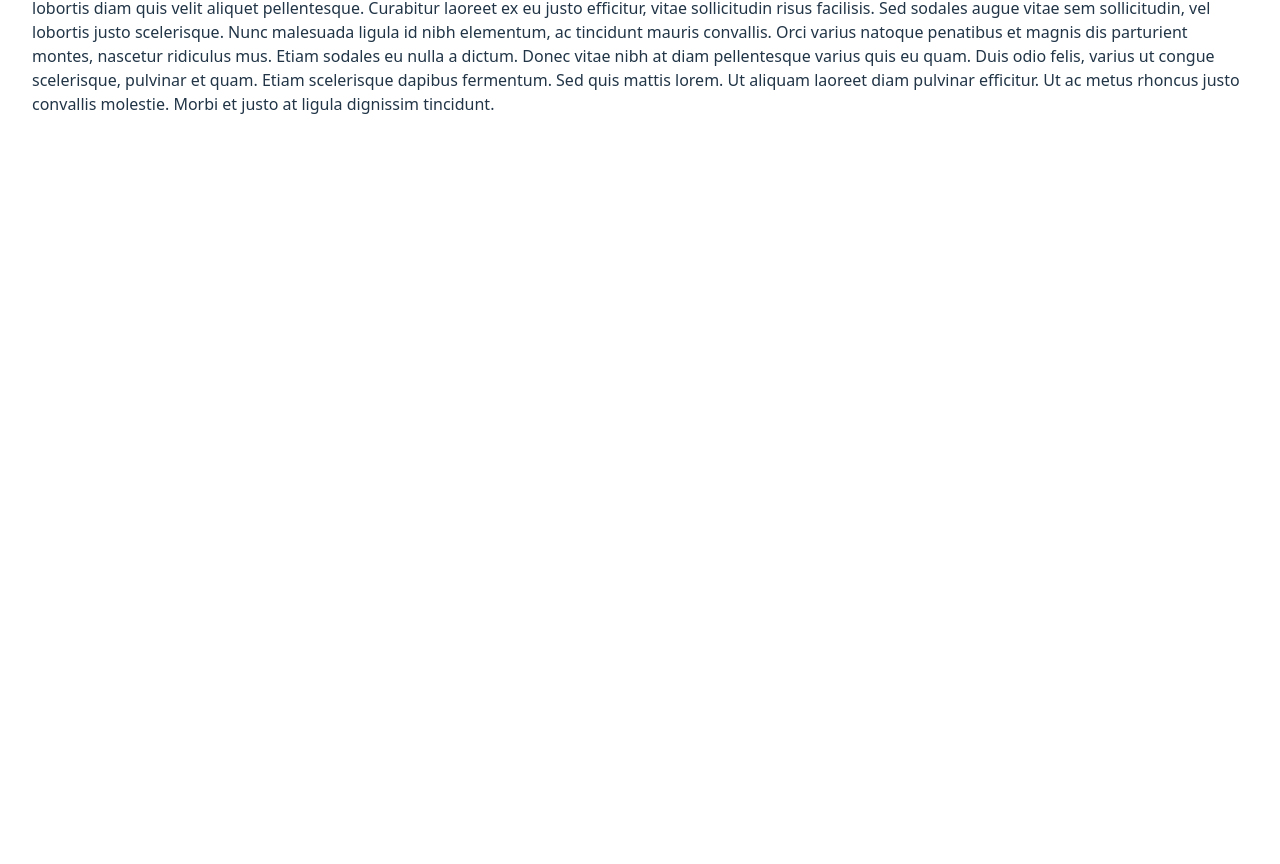
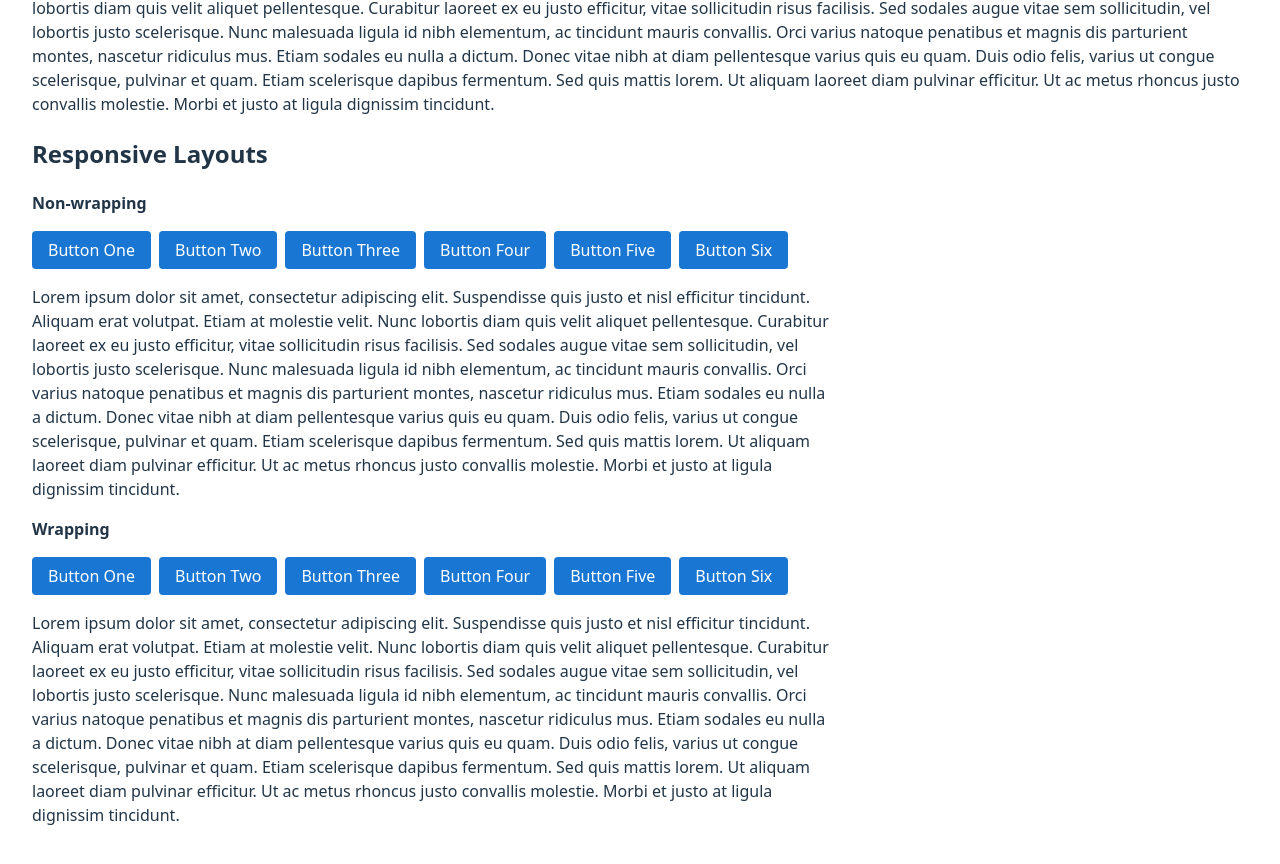
Before and after one commit to thawkin3/assistive-technology-demo, a React (Vite) app: page / in a window 1280 px wide. Shown: the part 774-1638 px from the top of the page. Before the commit the page ends 938 px from the top, so only its background shows below. Built offline with nearby package versions, Linux system fonts and the light colour scheme.

Commit message:
feat: adds responsive layouts example

```diff
--- a/src/App.jsx
+++ b/src/App.jsx
@@ -101,6 +101,83 @@ function App() {
         pulvinar efficitur. Ut ac metus rhoncus justo convallis molestie. Morbi
         et justo at ligula dignissim tincidunt.
       </p>
+      <h2>Responsive Layouts</h2>
+      <p>
+        <b>Non-wrapping</b>
+      </p>
+      <div className="hStack">
+        <button className="btn primary" type="button" onClick={() => {}}>
+          Button One
+        </button>
+        <button className="btn primary" type="button" onClick={() => {}}>
+          Button Two
+        </button>
+        <button className="btn primary" type="button" onClick={() => {}}>
+          Button Three
+        </button>
+        <button className="btn primary" type="button" onClick={() => {}}>
+          Button Four
+        </button>
+        <button className="btn primary" type="button" onClick={() => {}}>
+          Button Five
+        </button>
+        <button className="btn primary" type="button" onClick={() => {}}>
+          Button Six
+        </button>
+      </div>
+      <p className="hardCodedWidth">
+        Lorem ipsum dolor sit amet, consectetur adipiscing elit. Suspendisse
+        quis justo et nisl efficitur tincidunt. Aliquam erat volutpat. Etiam at
+        molestie velit. Nunc lobortis diam quis velit aliquet pellentesque.
+        Curabitur laoreet ex eu justo efficitur, vitae sollicitudin risus
+        facilisis. Sed sodales augue vitae sem sollicitudin, vel lobortis justo
+        scelerisque. Nunc malesuada ligula id nibh elementum, ac tincidunt
+        mauris convallis. Orci varius natoque penatibus et magnis dis parturient
+        montes, nascetur ridiculus mus. Etiam sodales eu nulla a dictum. Donec
+        vitae nibh at diam pellentesque varius quis eu quam. Duis odio felis,
+        varius ut congue scelerisque, pulvinar et quam. Etiam scelerisque
+        dapibus fermentum. Sed quis mattis lorem. Ut aliquam laoreet diam
+        pulvinar efficitur. Ut ac metus rhoncus justo convallis molestie. Morbi
+        et justo at ligula dignissim tincidunt.
+      </p>
+      <p>
+        <b>Wrapping</b>
+      </p>
+      <div className="hStack wrap">
+        <button className="btn primary" type="button" onClick={() => {}}>
+          Button One
+        </button>
+        <button className="btn primary" type="button" onClick={() => {}}>
+          Button Two
+        </button>
+        <button className="btn primary" type="button" onClick={() => {}}>
+          Button Three
+        </button>
+        <button className="btn primary" type="button" onClick={() => {}}>
+          Button Four
+        </button>
+        <button className="btn primary" type="button" onClick={() => {}}>
+          Button Five
+        </button>
+        <button className="btn primary" type="button" onClick={() => {}}>
+          Button Six
+        </button>
+      </div>
+      <p className="responsiveWidth">
+        Lorem ipsum dolor sit amet, consectetur adipiscing elit. Suspendisse
+        quis justo et nisl efficitur tincidunt. Aliquam erat volutpat. Etiam at
+        molestie velit. Nunc lobortis diam quis velit aliquet pellentesque.
+        Curabitur laoreet ex eu justo efficitur, vitae sollicitudin risus
+        facilisis. Sed sodales augue vitae sem sollicitudin, vel lobortis justo
+        scelerisque. Nunc malesuada ligula id nibh elementum, ac tincidunt
+        mauris convallis. Orci varius natoque penatibus et magnis dis parturient
+        montes, nascetur ridiculus mus. Etiam sodales eu nulla a dictum. Donec
+        vitae nibh at diam pellentesque varius quis eu quam. Duis odio felis,
+        varius ut congue scelerisque, pulvinar et quam. Etiam scelerisque
+        dapibus fermentum. Sed quis mattis lorem. Ut aliquam laoreet diam
+        pulvinar efficitur. Ut ac metus rhoncus justo convallis molestie. Morbi
+        et justo at ligula dignissim tincidunt.
+      </p>
     </main>
   );
 }
--- a/src/index.css
+++ b/src/index.css
@@ -99,3 +99,12 @@ h1 {
 .nonAdjustableFontSize {
   font-size: 16px;
 }
+
+.hardCodedWidth {
+  width: 800px;
+}
+
+.responsiveWidth {
+  max-width: 800px;
+  width: 100%;
+}
```
